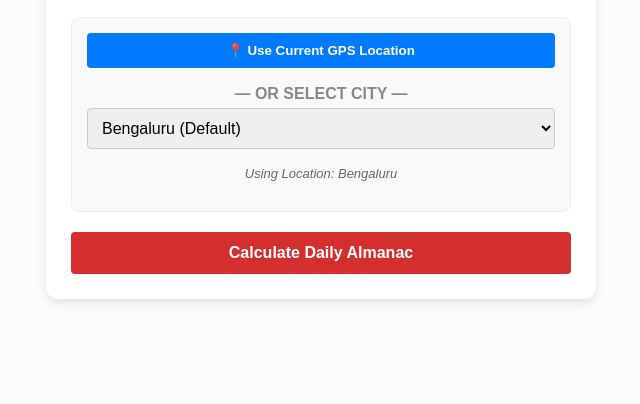
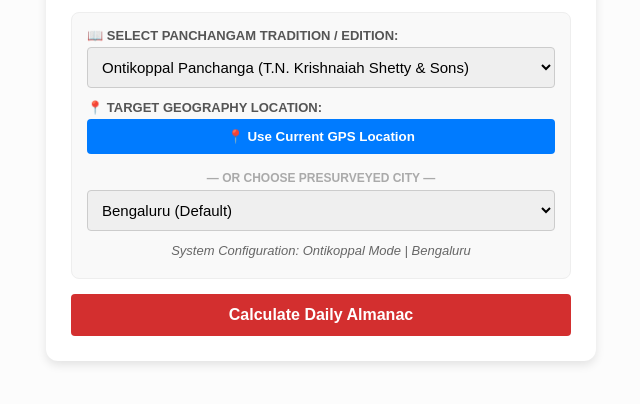
Before and after one commit to kishormn/panchangam, a plain HTML site: page index.html in a window 1280 px wide. Shown: the part 126-530 px from the top of the page, without its empty margins (319-959 px from the left). Drawn offline with Linux system fonts and the light colour scheme.

Commit message:
Update index.html

```diff
--- a/index.html
+++ b/index.html
@@ -8,13 +8,15 @@
         body { font-family: Arial, sans-serif; background-color: #fcfcfc; padding: 20px; text-align: center; color: #333; }
         .container { max-width: 500px; margin: 0 auto; background: white; padding: 25px; border-radius: 12px; box-shadow: 0 4px 10px rgba(0,0,0,0.1); border-top: 5px solid #d32f2f; }
         h1 { color: #d32f2f; font-size: 24px; margin-bottom: 5px; }
-        .picker-section { background: #f9f9f9; padding: 15px; border-radius: 8px; margin: 20px 0; border: 1px solid #eee; }
-        .select-style { width: 100%; padding: 10px; font-size: 16px; border-radius: 4px; border: 1px solid #ccc; margin-bottom: 12px; }
+        .picker-section { background: #f9f9f9; padding: 15px; border-radius: 8px; margin: 15px 0; border: 1px solid #eee; text-align: left; }
+        label { font-weight: bold; font-size: 13px; color: #555; display: block; margin-bottom: 4px; }
+        .select-style { width: 100%; padding: 10px; font-size: 15px; border-radius: 4px; border: 1px solid #ccc; margin-bottom: 12px; display: block; }
         .btn-gps { background: #007bff; color: white; border: none; padding: 10px 16px; border-radius: 4px; font-weight: bold; cursor: pointer; width: 100%; margin-bottom: 12px; }
         .btn-calc { background: #d32f2f; color: white; border: none; padding: 12px 20px; border-radius: 4px; font-weight: bold; cursor: pointer; width: 100%; font-size: 16px; }
-        .status-msg { font-size: 13px; color: #666; margin: 5px 0 15px 0; font-style: italic; }
+        .status-msg { font-size: 13px; color: #666; margin: 5px 0 5px 0; font-style: italic; text-align: center; }
         .result-box { text-align: left; background: #fffcf5; border: 1px solid #f5ebd5; padding: 15px; border-radius: 8px; margin-top: 20px; display: none; }
         .result-line { margin: 10px 0; font-size: 16px; border-bottom: 1px dashed #eee; padding-bottom: 5px; }
+        .badge { background: #e6f4ea; color: #137333; padding: 2px 6px; border-radius: 4px; font-size: 12px; font-weight: bold; margin-left: 5px; }
     </style>
 </head>
 <body>
@@ -24,25 +26,35 @@
     <p style="color:#666; font-size: 14px; margin-top: 0;">Free Community Almanac Utility</p>
 
     <div class="picker-section">
+        <!-- 1. ALMANAC AUTHORITY PICKER -->
+        <label for="editionSelect">📖 SELECT PANCHANGAM TRADITION / EDITION:</label>
+        <select id="editionSelect" class="select-style" onchange="handleEditionChange()">
+            <option value="ontikoppal">Ontikoppal Panchanga (T.N. Krishnaiah Shetty & Sons)</option>
+            <option value="srirangam">Srirangam Asmadh Acharyan Vakya Panchangam</option>
+            <option value="drigganitha">Pure Drigganitha (Modern Ephemeris Calculation)</option>
+            <option value="ahobila">Ahobila Mutt Panchangam Edition</option>
+        </select>
+
+        <!-- 2. PHYSICAL LOCATION PICKER -->
+        <label for="citySelect">📍 TARGET GEOGRAPHY LOCATION:</label>
         <button class="btn-gps" onclick="getLocationByGPS()">📍 Use Current GPS Location</button>
-        <p style="margin: 5px 0; font-weight: bold; color: #888;">— OR SELECT CITY —</p>
+        <div style="text-align: center; margin: 5px 0; font-size: 12px; font-weight: bold; color: #aaa;">— OR CHOOSE PRESURVEYED CITY —</div>
 
         <select id="citySelect" class="select-style" onchange="handleCityChange()">
             <option value="12.9716,77.5946">Bengaluru (Default)</option>
             <option value="13.0827,80.2707">Chennai (Madras)</option>
             <option value="10.8606,78.6882">Srirangam / Trichy</option>
-            <option value="9.9252,78.1198">Madurai</option>
             <option value="11.9416,79.8083">Kanchipuram</option>
             <option value="12.1207,76.6710">Melukote / Mysore</option>
-            <option value="13.6288,79.4192">Tirupati</option>
         </select>
 
-        <div id="statusMessage" class="status-msg">Using Location: Bengaluru</div>
+        <div id="statusMessage" class="status-msg">System Configuration: Ontikoppal Mode | Bengaluru</div>
     </div>
 
     <button class="btn-calc" onclick="generatePanchangam()">Calculate Daily Almanac</button>
 
     <div id="result" class="result-box">
+        <div class="result-line"><strong>Almanac Authority:</strong> <span id="out-edition" style="color:#d32f2f; font-weight:bold;"></span></div>
         <div class="result-line"><strong>Calculated Location:</strong> <span id="out-loc"></span></div>
         <div class="result-line"><strong>Vaaram (Day):</strong> <span id="out-vaaram"></span></div>
         <div class="result-line"><strong>Tamil Month:</strong> <span id="out-month"></span></div>
@@ -51,7 +63,7 @@
         <div class="result-line"><strong>Nakshatram:</strong> <span id="out-nakshatra"></span></div>
 
         <div class="result-line" style="background: #fff3cd; border: 1px dashed #ffeba0; padding: 12px; margin-top: 15px; border-radius: 6px;">
-            <strong>Daily Sankalpam Script:</strong>
+            <strong>Daily Iyengar Sankalpam Script:</strong>
             <p id="out-sankalpam" style="font-style: italic; line-height: 1.6; font-size: 14px; margin: 8px 0 0 0; color: #444;"></p>
         </div>
     </div>
```
